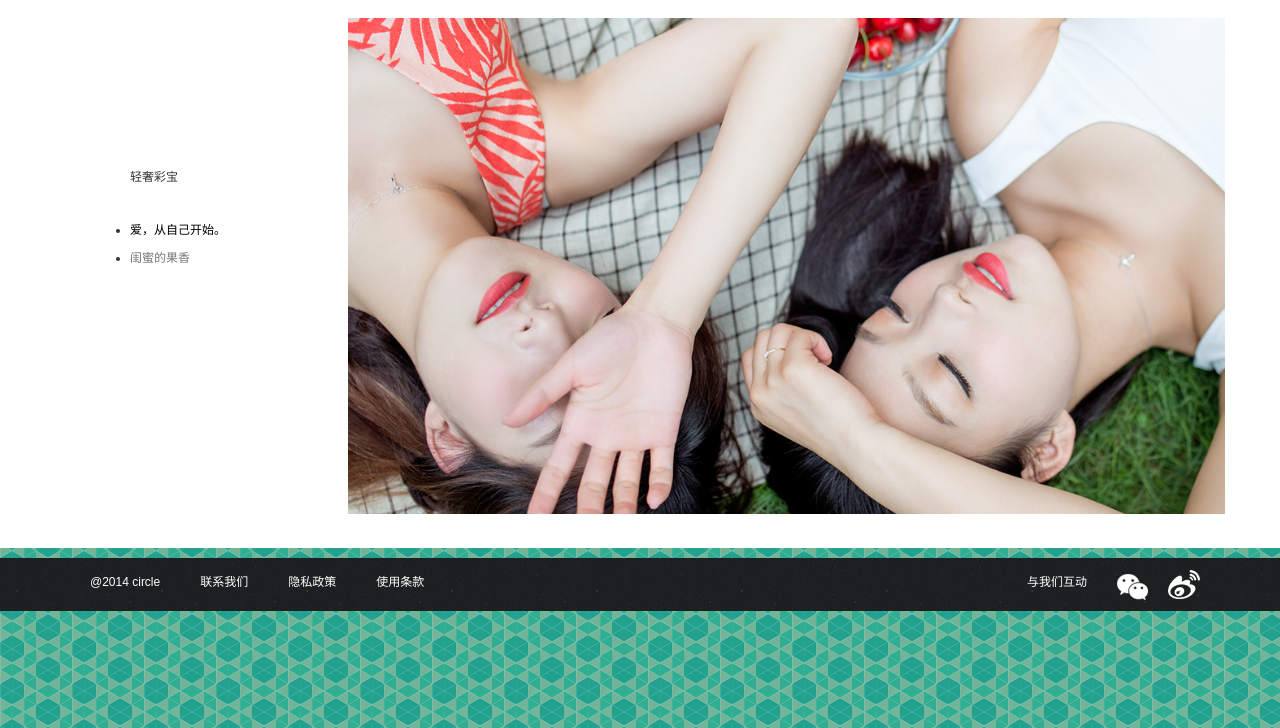
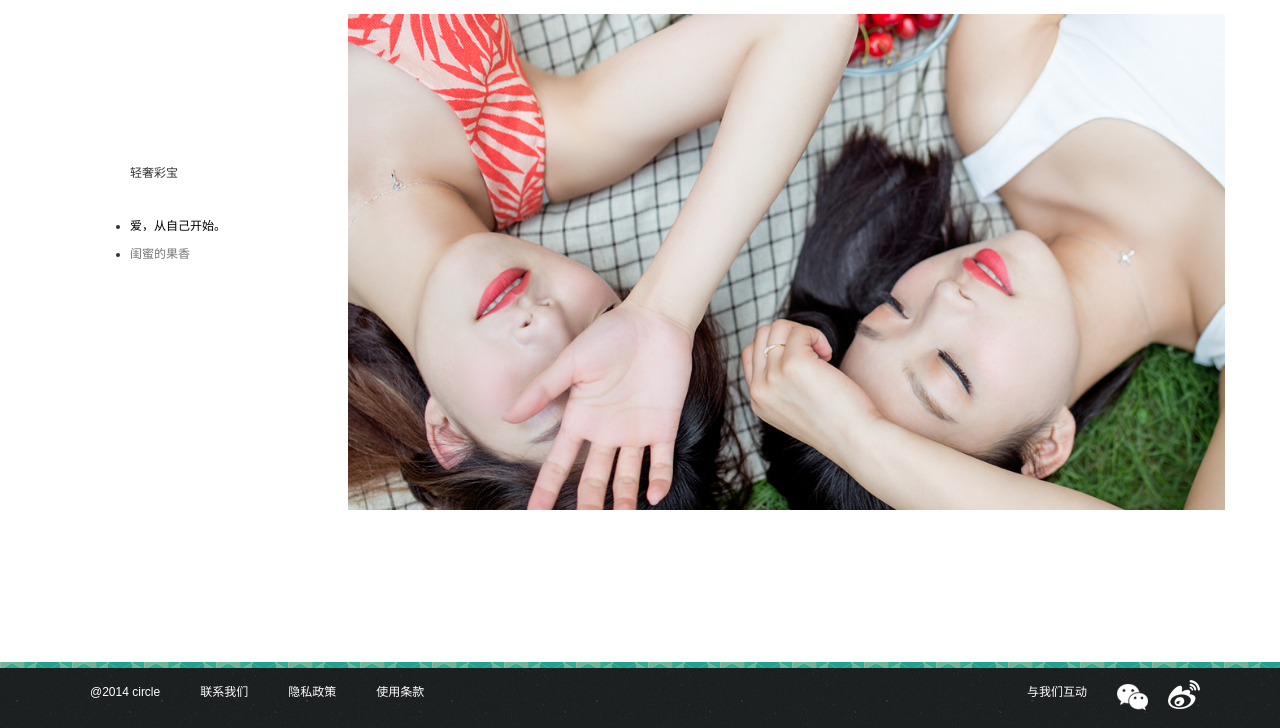
Before and after one commit to supersheep/circle-web, a website: page html/index.html in a window 1280 px wide. Shown: the part 72-800 px from the top of the page. Drawn offline with Linux system fonts and the light colour scheme.

Commit message:
fixed header and footer

```diff
--- a/css/base.styl
+++ b/css/base.styl
@@ -44,6 +44,10 @@ a
 
 .footer
     background-image: url('/img/bg.png')
+    position: fixed
+    bottom: 0
+    width: 100%
+    height: 60px
     .nav a,.nav span
         padding: 15px 20px 10px 20px
     .social
@@ -84,13 +88,15 @@ a
 
 .content
     clearfix()
-    min-width: 800px
-    margin-top: 70px
-    margin-bottom: 10px
-    min-height: 550px
+    position: absolute
+    top: 66px
+    bottom: 66px
     background-color: #fff
+    width: 100%
     .panel
         clearfix()
+        height: 100%
+        overflow: scroll
         padding: 20px 0
         .bigpic
             float: right
```
Also changed, not shown: css/base.css.
